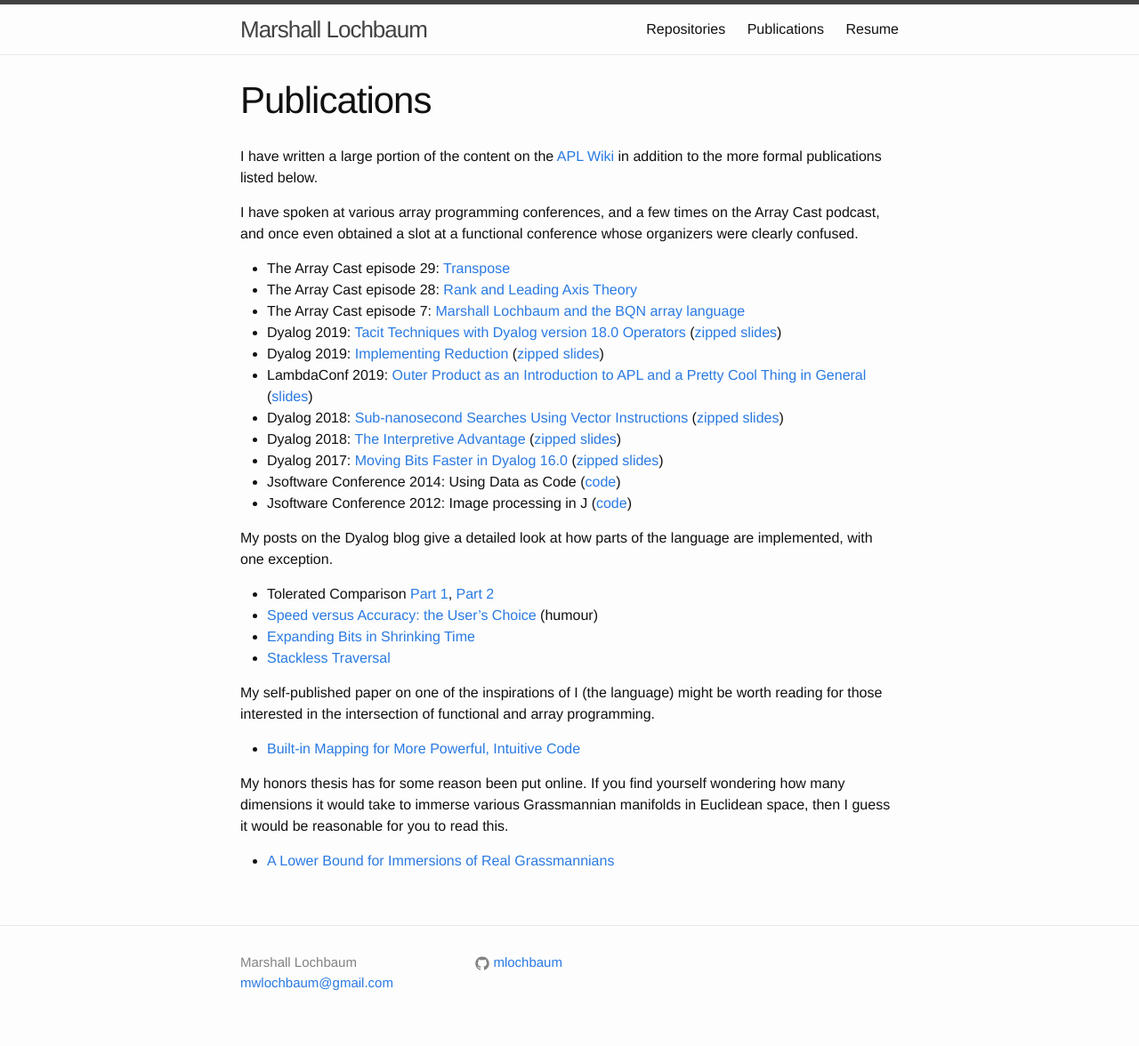
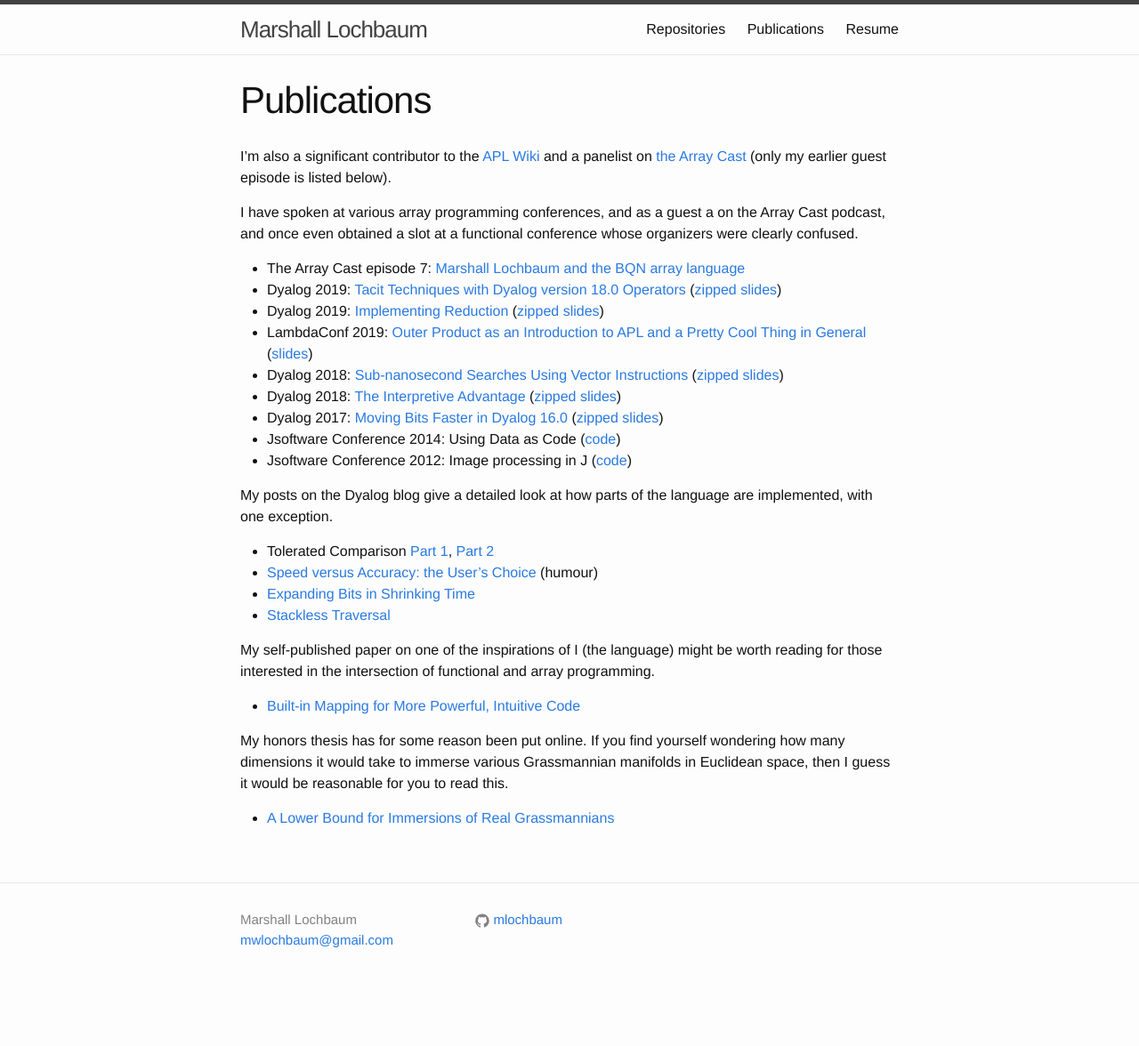
Before and after one commit to mlochbaum/mlochbaum.github.io, a Jekyll site: the page built from publications.markdown, in a window 1280 px wide. Shown: the whole page at 89% size. Built offline with Jekyll 4.4.1, drawn with Linux system fonts in a browser that asks for light colours; after the commit the page ends 1128 px from its top, so only the background shows below that.

Commit message:
Replace specific Array Cast links with a general one now that I'm a regular panelist

```diff
--- a/publications.markdown
+++ b/publications.markdown
@@ -3,11 +3,9 @@ layout: page
 title:  "Publications"
 ---
 
-I have written a large portion of the content on the [APL Wiki](https://aplwiki.com/wiki/Main_Page) in addition to the more formal publications listed below.
+I'm also a significant contributor to the [APL Wiki](https://aplwiki.com/wiki/Main_Page) and a panelist on [the Array Cast](https://www.arraycast.com/) (only my earlier guest episode is listed below).
 
-I have spoken at various array programming conferences, and a few times on the Array Cast podcast, and once even obtained a slot at a functional conference whose organizers were clearly confused.
-- The Array Cast episode 29: [Transpose](https://www.arraycast.com/episodes/episode28-rank-and-leading-axis-gbbpe)
-- The Array Cast episode 28: [Rank and Leading Axis Theory](https://www.arraycast.com/episodes/episode28-rank-and-leading-axis)
+I have spoken at various array programming conferences, and as a guest a on the Array Cast podcast, and once even obtained a slot at a functional conference whose organizers were clearly confused.
 - The Array Cast episode 7: [Marshall Lochbaum and the BQN array language](https://www.arraycast.com/episodes/episode-07-marshall-lochbaum-and-the-bqn-array-language)
 - Dyalog 2019: [Tacit Techniques with Dyalog version 18.0 Operators](https://dyalog.tv/Dyalog19/?v=czWC4tjwzOQ) ([zipped slides](https://www.dyalog.com/uploads/conference/dyalog19/presentations/D04_Tacit_Techniques.zip))
 - Dyalog 2019: [Implementing Reduction](https://dyalog.tv/Dyalog19/?v=TqmpSP8Knvg) ([zipped slides](https://www.dyalog.com/uploads/conference/dyalog19/presentations/D09_Implementing_Reduction.zip))
```
